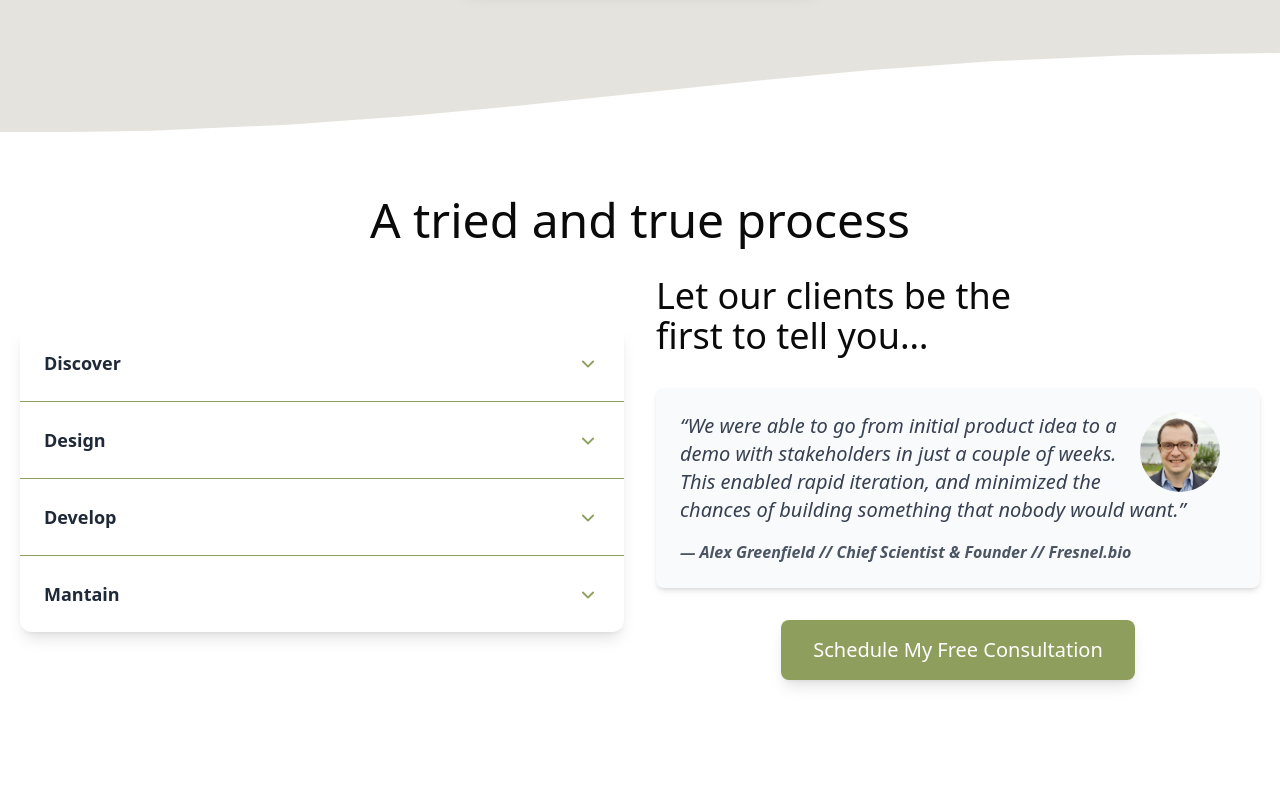
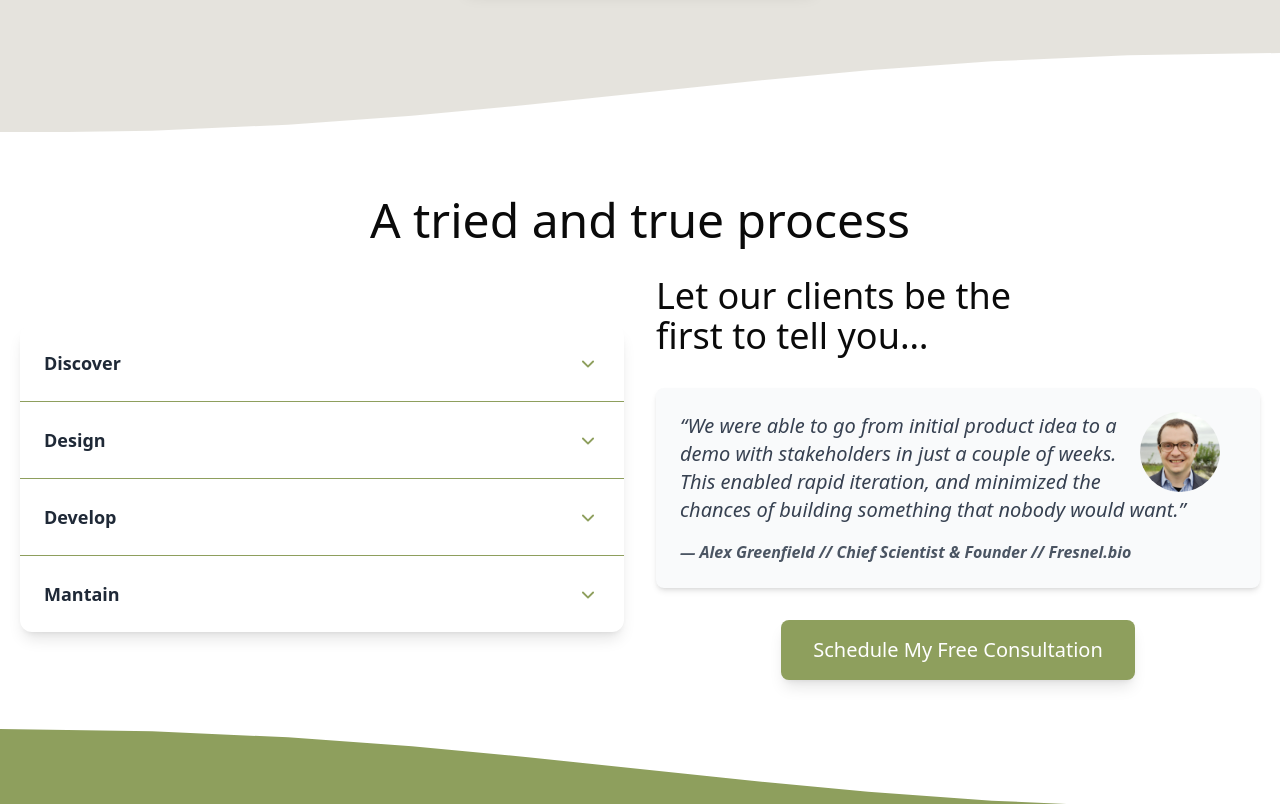
Before and after one commit to bithippie/bithippie.github.io, a Next.js app: page / in a window 1280 px wide. Shown: the part 2160-2964 px from the top of the page. Built offline with nearby package versions, Linux system fonts and the light colour scheme.

Commit message:
fix(process): reduce process section from min-h-screen -> min-h-768 (#30)

```diff
--- a/components/sections/process.js
+++ b/components/sections/process.js
@@ -8,7 +8,7 @@ import RevealOnScroll from "@/components/reveal";
 export default function HowWeWork({ backgroundColor }) {
   return (
     <section
-      className={`relative bg-${backgroundColor} pt-16 pb-24 min-h-screen`}
+      className={`relative bg-${backgroundColor} pt-16 pb-24 min-h-[768]`}
     >
       <a name="how-we-work" />
 
```
